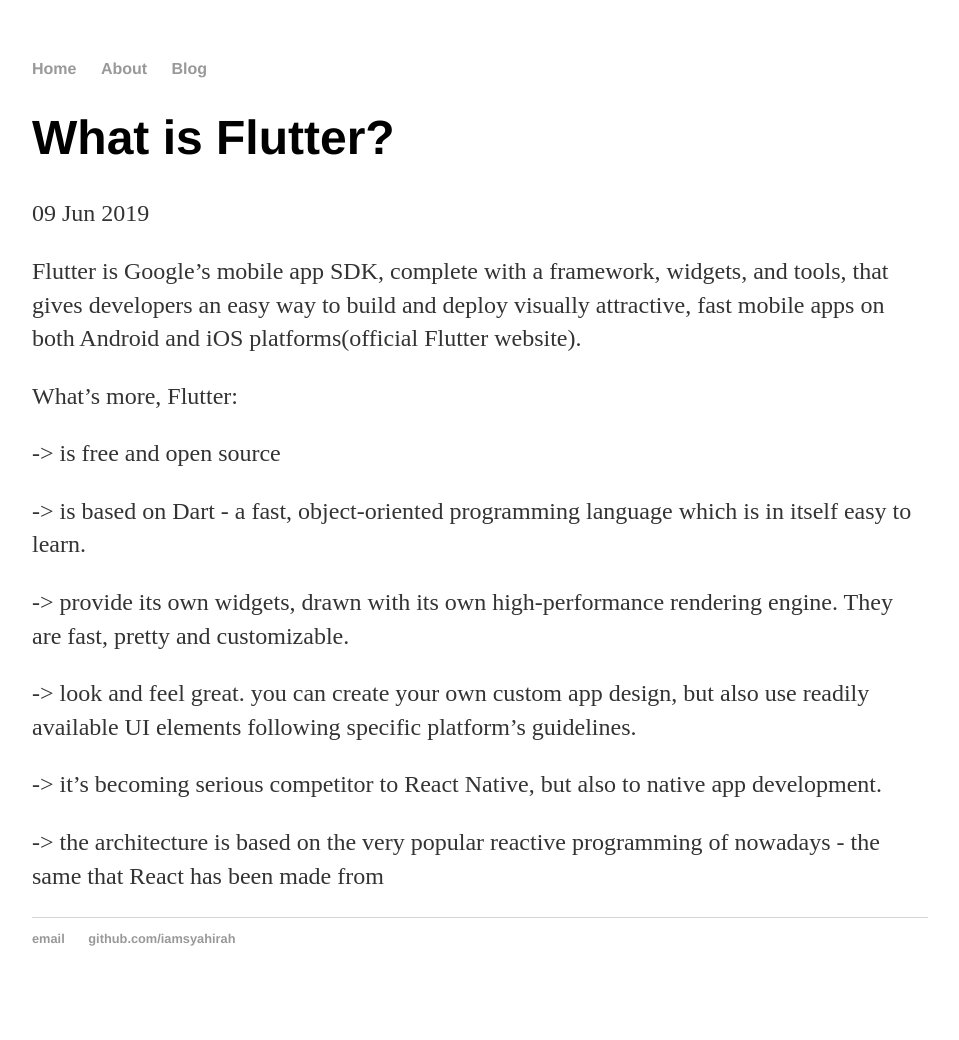
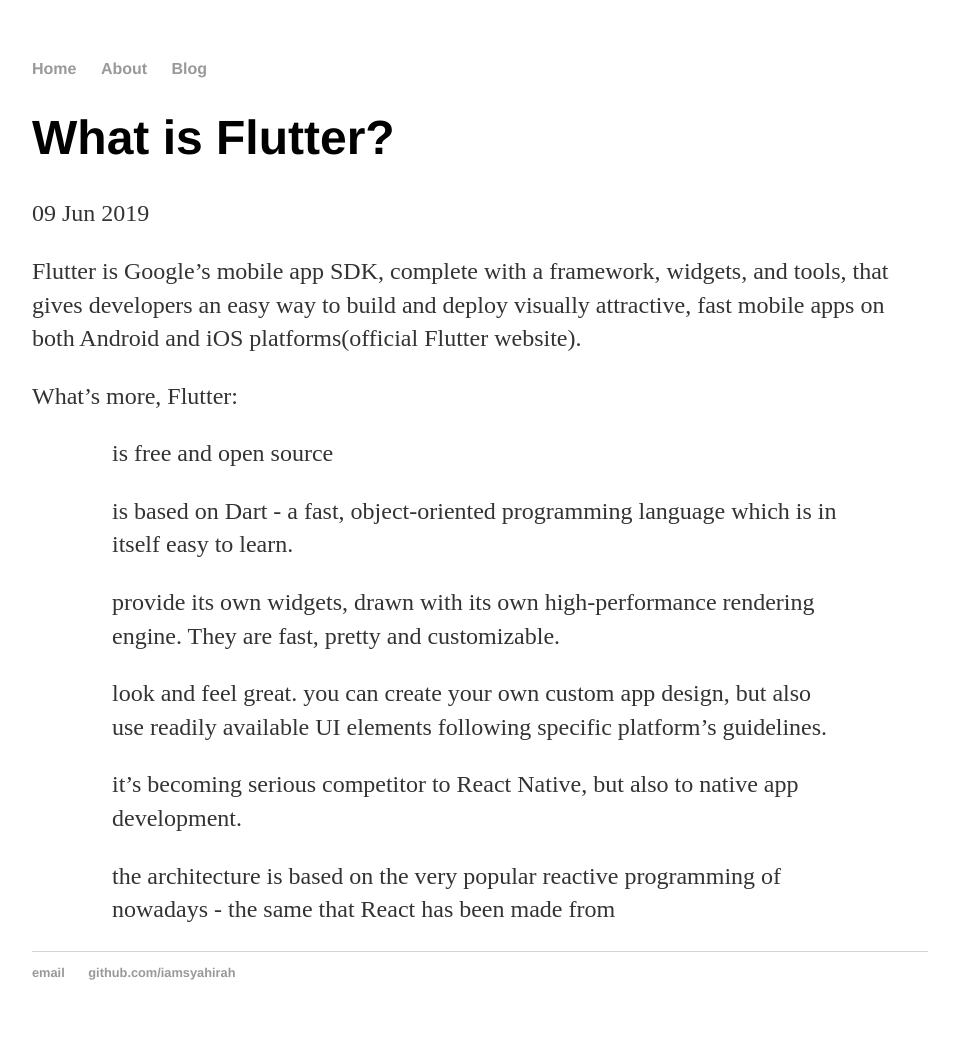
Before and after one commit to iamsyahirah/iamsyahirah.github.io, a Jekyll site: the page built from _posts/2019-06-09-what-is-flutter.md, in a window 1280 px wide. Shown: the whole page, without its empty margins (160-1119 px from the left). Built offline with Jekyll 4.4.1, drawn with Linux system fonts in a browser that asks for light colours; before the commit the page ends 1006 px from its top, so only the background shows below that.

```diff
--- a/_posts/2019-06-09-what-is-flutter.md
+++ b/_posts/2019-06-09-what-is-flutter.md
@@ -10,15 +9,15 @@ deploy visually attractive, fast mobile apps on both Android and iOS platforms(o
 
 What's more, Flutter:
 
--> is free and open source
+>> is free and open source
 
--> is based on Dart - a fast, object-oriented programming language which is in itself easy to learn.
+>> is based on Dart - a fast, object-oriented programming language which is in itself easy to learn.
 
--> provide its own widgets, drawn with its own high-performance rendering engine. They are fast, pretty and customizable.
+>> provide its own widgets, drawn with its own high-performance rendering engine. They are fast, pretty and customizable.
 
--> look and feel great. you can create your own custom app design, but also use readily available UI elements following specific
+>> look and feel great. you can create your own custom app design, but also use readily available UI elements following specific
 platform's guidelines.
 
--> it's becoming serious competitor to React Native, but also to native app development.
+>> it's becoming serious competitor to React Native, but also to native app development.
 
--> the architecture is based on the very popular reactive programming of nowadays - the same that React has been made from
+>> the architecture is based on the very popular reactive programming of nowadays - the same that React has been made from
```
Also changed, not shown: other parts of _posts/2019-06-09-what-is-flutter.md (+0 -1 lines).
